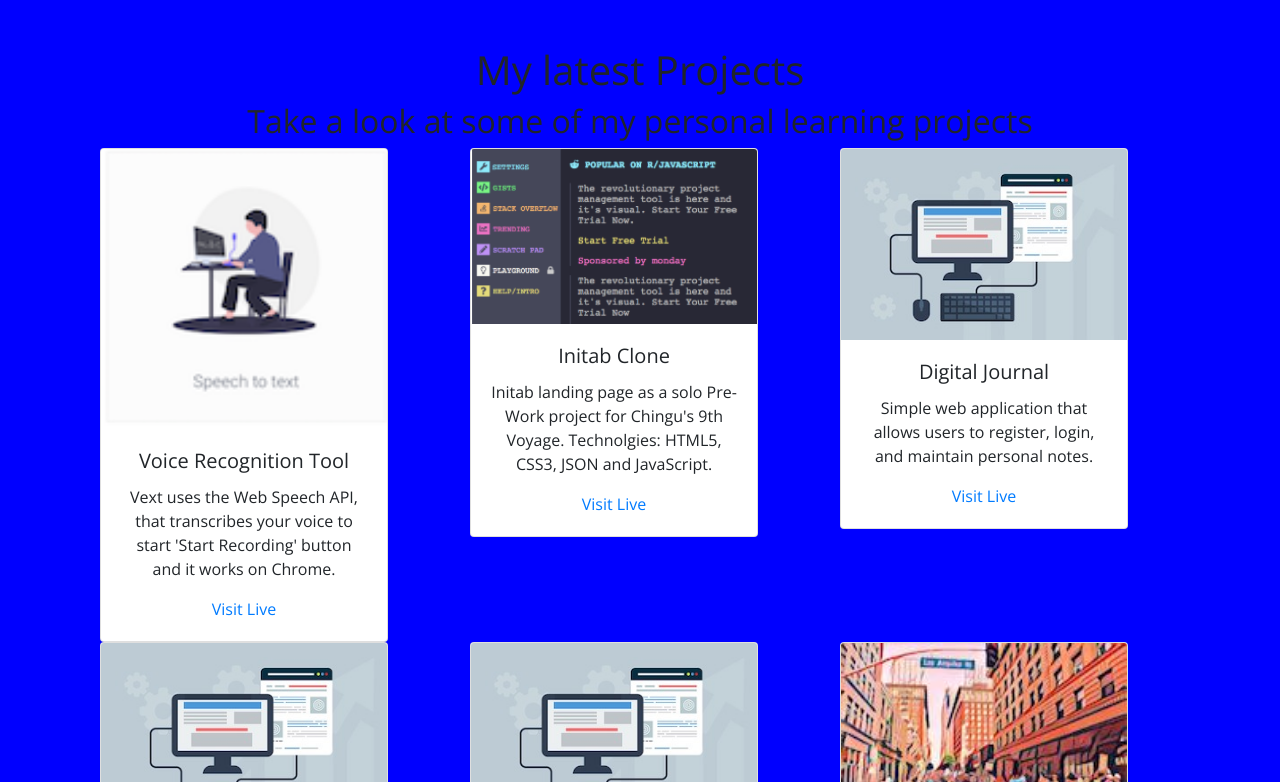
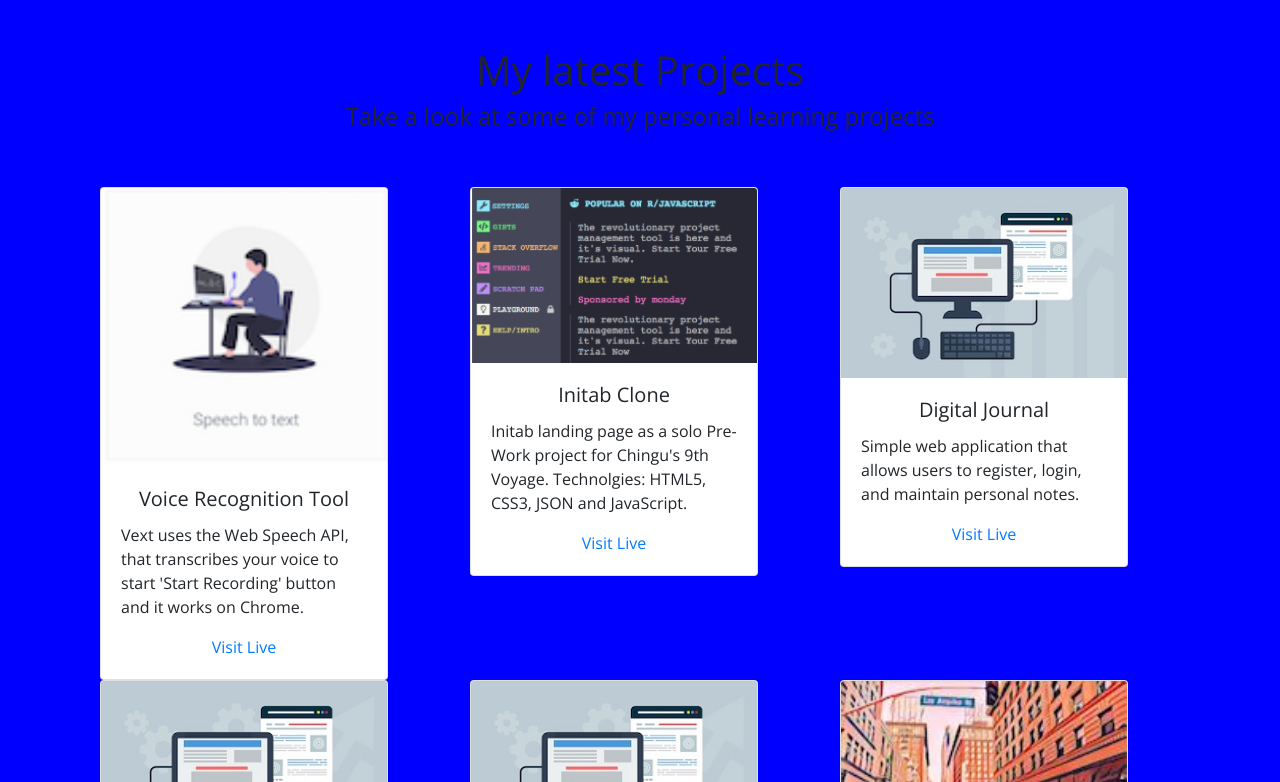
Before and after one commit to Hemlatab/portfolio-v2, a React (Create React App) app: page / in a window 1280 px wide. Shown: the part 858-1640 px from the top of the page. Built offline with nearby package versions, Linux system fonts and the light colour scheme.

Commit message:
Add bootstrap styling

```diff
--- a/src/Components/Portfolio/Portfolio.js
+++ b/src/Components/Portfolio/Portfolio.js
@@ -12,7 +12,7 @@ const ProjectCard = props => {
       <Card.Img variant="top" src={props.imageSrc} />
       <Card.Body>
         <Card.Title>{props.title}</Card.Title>
-        <Card.Text>{props.text}</Card.Text>
+        <Card.Text className="text-left">{props.text}</Card.Text>
         <a href={props.link} variant="primary">
           Visit Live
         </a>
@@ -24,8 +24,8 @@ const Portfolio = () => {
   return (
     <section className="wrapper">
       <h1>My latest Projects</h1>
-      <h2>Take a look at some of my personal learning projects</h2>
-      <Container>
+      <h4>Take a look at some of my personal learning projects</h4>
+      <Container className="py-5">
         <Row className="mx-auto">
           <Col>
             <ProjectCard
```
